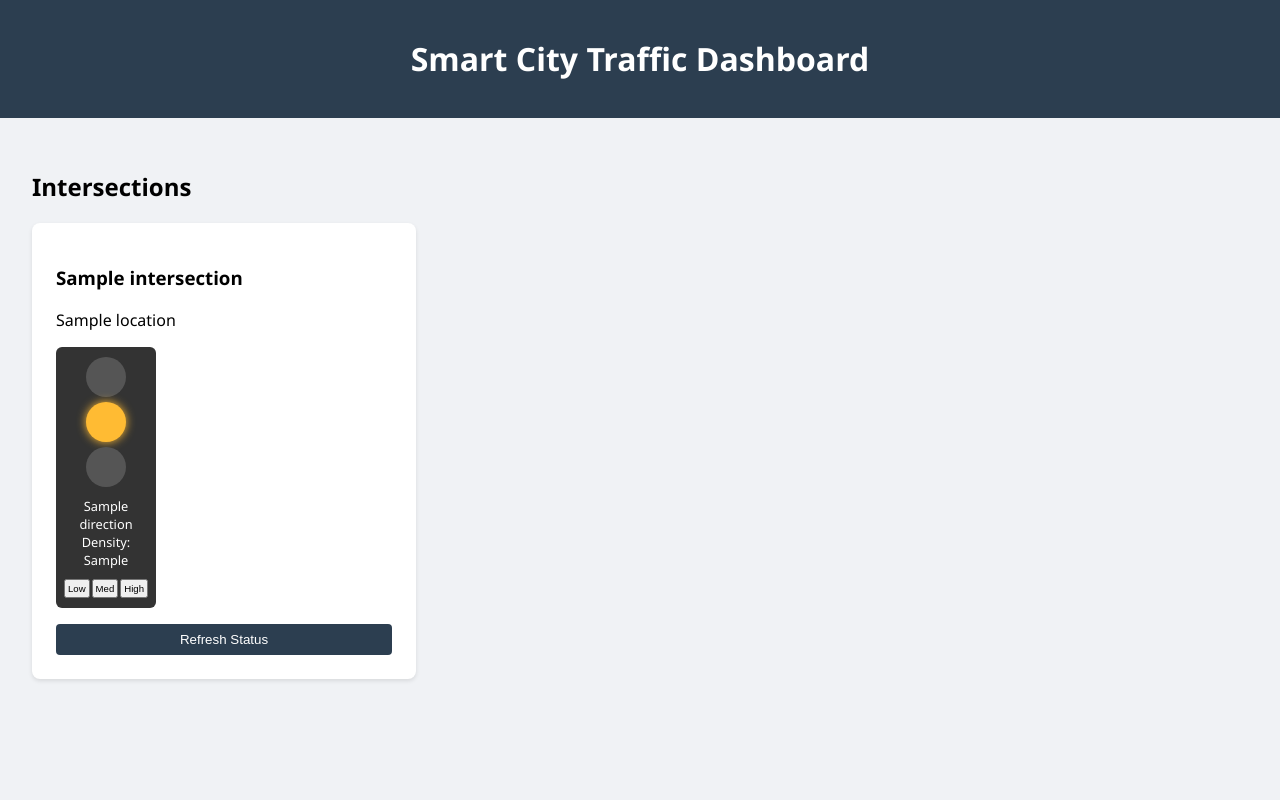
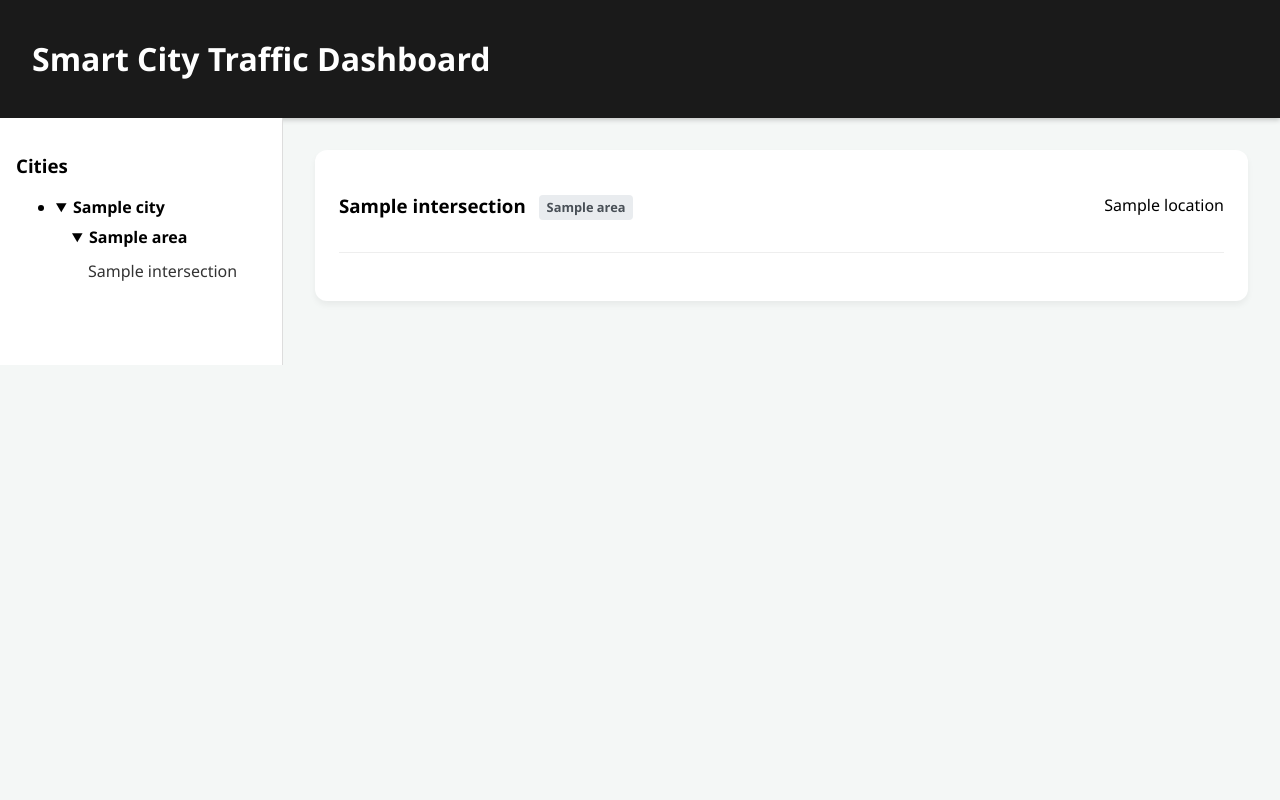
Before and after one commit to Bishwajitgarai/smart_city_traffic_management_system, a Python web app: template app/templates/dashboard.html in a window 1280 px wide. Run offline with Jinja, Linux system fonts and the light colour scheme; the template is opened without the code that fills it: most values are stand-ins (such as "Sample title", 1, 10 or a date in 2020); some libraries are stand-ins or nearby versions.

Commit message:
feat: Implement initial FastAPI application structure, database models, core traffic logic, API routes, and frontend dashboard with seeded data.

```diff
--- a/app/api/v1/api.py
+++ b/app/api/v1/api.py
@@ -1,6 +1,7 @@
 from fastapi import APIRouter
-from app.api.v1.endpoints import traffic, frontend
+from app.api.v1.endpoints import traffic, frontend, admin
 
 api_router = APIRouter()
 api_router.include_router(traffic.router, prefix="/traffic-lights", tags=["traffic-lights"])
 api_router.include_router(frontend.router, prefix="/frontend", tags=["frontend"])
+api_router.include_router(admin.router, prefix="/admin", tags=["admin"])
--- a/app/models/intersection.py
+++ b/app/models/intersection.py
@@ -1,4 +1,4 @@
-from sqlalchemy import Column, Integer, String
+from sqlalchemy import Column, Integer, String, ForeignKey
 from sqlalchemy.orm import relationship
 from app.db.base import Base
 
@@ -6,7 +6,10 @@ class Intersection(Base):
     __tablename__ = "intersections"
 
     id = Column(Integer, primary_key=True, index=True)
+    area_id = Column(Integer, ForeignKey("traffic_areas.id"))
     name = Column(String, index=True)
+    code = Column(String, unique=True, index=True)
     location = Column(String)
 
+    area = relationship("TrafficArea", back_populates="intersections")
     traffic_lights = relationship("TrafficLight", back_populates="intersection")
--- a/app/models/traffic.py
+++ b/app/models/traffic.py
@@ -11,6 +11,9 @@ class TrafficLight(Base):
     direction = Column(String)  # North, South, East, West
     status = Column(String, default="RED")  # RED, YELLOW, GREEN
     current_density = Column(Integer, default=0)
+    duration = Column(Integer, default=60) # Duration in seconds
+    last_updated = Column(DateTime(timezone=True), server_default=func.now())
+    is_manual = Column(Boolean, default=False)
     is_active = Column(Boolean, default=True)
     created_at = Column(DateTime(timezone=True), server_default=func.now())
     updated_at = Column(DateTime(timezone=True), onupdate=func.now())
--- a/app/static/css/styles.css
+++ b/app/static/css/styles.css
@@ -1,90 +1,179 @@
 body {
-    font-family: 'Segoe UI', Tahoma, Geneva, Verdana, sans-serif;
-    background-color: #f0f2f5;
+    font-family: 'Segoe UI', system-ui, sans-serif;
+    background-color: #f4f7f6;
     margin: 0;
-    padding: 0;
+    display: flex;
+    flex-direction: column;
+    height: 100vh;
 }
 
 header {
-    background-color: #2c3e50;
-    color: white;
-    padding: 1rem;
-    text-align: center;
+    background: #1a1a1a;
+    color: #fff;
+    padding: 1rem 2rem;
+    box-shadow: 0 2px 5px rgba(0, 0, 0, 0.2);
 }
 
-.dashboard {
-    padding: 2rem;
+.dashboard-container {
+    display: flex;
+    flex: 1;
+    overflow: hidden;
 }
 
-.intersections-grid {
-    display: grid;
-    grid-template-columns: repeat(auto-fill, minmax(300px, 1fr));
-    gap: 2rem;
+.sidebar {
+    width: 250px;
+    background: #fff;
+    border-right: 1px solid #ddd;
+    padding: 1rem;
+    overflow-y: auto;
+}
+
+.city-list ul {
+    list-style: none;
+    padding-left: 1rem;
+}
+
+.city-list summary {
+    cursor: pointer;
+    font-weight: 600;
+    margin-bottom: 0.5rem;
+}
+
+.city-list a {
+    text-decoration: none;
+    color: #333;
+    display: block;
+    padding: 0.2rem 0;
+}
+
+.city-list a:hover {
+    color: #007bff;
+}
+
+.main-content {
+    flex: 1;
+    padding: 2rem;
+    overflow-y: auto;
 }
 
 .intersection-card {
-    background: white;
-    border-radius: 8px;
+    background: #fff;
+    border-radius: 12px;
     padding: 1.5rem;
-    box-shadow: 0 2px 4px rgba(0,0,0,0.1);
+    margin-bottom: 2rem;
+    box-shadow: 0 4px 6px rgba(0, 0, 0, 0.05);
 }
 
-.traffic-lights {
+.card-header {
     display: flex;
-    flex-wrap: wrap;
-    gap: 1rem;
-    margin-top: 1rem;
+    justify-content: space-between;
+    align-items: center;
+    margin-bottom: 1.5rem;
+    border-bottom: 1px solid #eee;
+    padding-bottom: 1rem;
 }
 
-.traffic-light {
-    background: #333;
-    padding: 10px;
-    border-radius: 6px;
+.badge {
+    background: #e9ecef;
+    padding: 0.2rem 0.5rem;
+    border-radius: 4px;
+    font-size: 0.8rem;
+    color: #495057;
+    margin-left: 0.5rem;
+}
+
+.traffic-lights-grid {
+    display: grid;
+    grid-template-columns: repeat(auto-fit, minmax(200px, 1fr));
+    gap: 1.5rem;
+}
+
+.traffic-light-wrapper {
+    background: #f8f9fa;
+    border-radius: 8px;
+    padding: 1rem;
     display: flex;
     flex-direction: column;
     align-items: center;
-    gap: 5px;
-    width: 80px;
+}
+
+.traffic-light-body {
+    background: #222;
+    padding: 10px;
+    border-radius: 10px;
+    display: flex;
+    flex-direction: column;
+    gap: 10px;
+    margin-bottom: 1rem;
+    box-shadow: inset 0 0 10px #000;
 }
 
 .light {
-    width: 40px;
-    height: 40px;
+    width: 50px;
+    height: 50px;
     border-radius: 50%;
-    background-color: #555;
-    transition: background-color 0.3s;
+    background: #444;
+    transition: all 0.3s ease;
 }
 
-.light.red.active { background-color: #ff4444; box-shadow: 0 0 10px #ff4444; }
-.light.yellow.active { background-color: #ffbb33; box-shadow: 0 0 10px #ffbb33; }
-.light.green.active { background-color: #00C851; box-shadow: 0 0 10px #00C851; }
-
-.info {
-    color: white;
-    font-size: 0.8rem;
-    text-align: center;
-    margin-top: 5px;
+.light.red.active {
+    background: #ff3b30;
+    box-shadow: 0 0 20px #ff3b30;
 }
 
-.controls {
+.light.yellow.active {
+    background: #ffcc00;
+    box-shadow: 0 0 20px #ffcc00;
+}
+
+.light.green.active {
+    background: #34c759;
+    box-shadow: 0 0 20px #34c759;
+}
+
+.light-info {
+    text-align: center;
+    width: 100%;
+}
+
+.direction {
+    font-weight: bold;
+    display: block;
+    margin-bottom: 0.5rem;
+}
+
+.timer {
+    font-family: 'Courier New', monospace;
+    font-size: 1.5rem;
+    font-weight: bold;
+    color: #333;
+    margin-bottom: 0.5rem;
+}
+
+.btn-group {
     display: flex;
+    justify-content: center;
     gap: 2px;
     margin-top: 5px;
 }
 
-.controls button {
-    font-size: 0.6rem;
-    padding: 2px;
+.btn-group button {
+    font-size: 0.7rem;
+    padding: 2px 5px;
     cursor: pointer;
 }
 
-.refresh-btn {
-    margin-top: 1rem;
+.manual-btn {
+    margin-top: 10px;
     width: 100%;
-    padding: 0.5rem;
-    background-color: #2c3e50;
+    background: #6c757d;
     color: white;
     border: none;
+    padding: 5px;
     border-radius: 4px;
     cursor: pointer;
 }
+
+.manual-btn:hover {
+    background: #5a6268;
+}
--- a/app/templates/dashboard.html
+++ b/app/templates/dashboard.html
@@ -1,35 +1,129 @@
 {% extends "base.html" %}
 
 {% block content %}
-<div class="dashboard">
-    <h2>Intersections</h2>
-    <div class="intersections-grid">
-        {% for intersection in intersections %}
-        <div class="intersection-card">
-            <h3>{{ intersection.name }}</h3>
-            <p>{{ intersection.location }}</p>
-            <div class="traffic-lights">
-                {% for light in intersection.traffic_lights %}
-                <div class="traffic-light" id="light-{{ light.id }}">
-                    <div class="light red {% if light.status == 'RED' %}active{% endif %}"></div>
-                    <div class="light yellow {% if light.status == 'YELLOW' %}active{% endif %}"></div>
-                    <div class="light green {% if light.status == 'GREEN' %}active{% endif %}"></div>
-                    <div class="info">
-                        <span>{{ light.direction }}</span>
-                        <span>Density: {{ light.current_density }}</span>
+<div class="dashboard-container">
+    <aside class="sidebar">
+        <h3>Cities</h3>
+        <ul class="city-list">
+            {% for city in cities %}
+            <li>
+                <details open>
+                    <summary>{{ city.name }}</summary>
+                    <ul>
+                        {% for area in city.areas %}
+                        <li>
+                            <details open>
+                                <summary>{{ area.name }}</summary>
+                                <ul>
+                                    {% for intersection in area.intersections %}
+                                    <li><a href="#intersection-{{ intersection.id }}">{{ intersection.name }}</a></li>
+                                    {% endfor %}
+                                </ul>
+                            </details>
+                        </li>
+                        {% endfor %}
+                    </ul>
+                </details>
+            </li>
+            {% endfor %}
+        </ul>
+    </aside>
+
+    <div class="main-content">
+        {% for city in cities %}
+            {% for area in city.areas %}
+                {% for intersection in area.intersections %}
+                <div id="intersection-{{ intersection.id }}" class="intersection-card">
+                    <div class="card-header">
+                        <h3>{{ intersection.name }} <span class="badge">{{ area.name }}</span></h3>
+                        <span class="location">{{ intersection.location }}</span>
                     </div>
-                    <!-- Simulation Controls -->
-                    <div class="controls">
-                        <button hx-post="/api/v1/frontend/simulate/{{ light.id }}/density?value=10" hx-swap="none">Low</button>
-                        <button hx-post="/api/v1/frontend/simulate/{{ light.id }}/density?value=50" hx-swap="none">Med</button>
-                        <button hx-post="/api/v1/frontend/simulate/{{ light.id }}/density?value=90" hx-swap="none">High</button>
+
+                    <div class="traffic-lights-grid">
+                        {% for light in intersection.traffic_lights %}
+                        <div class="traffic-light-wrapper" id="light-{{ light.id }}" data-id="{{ light.id }}">
+                            <div class="traffic-light-body">
+                                <div class="light red"></div>
+                                <div class="light yellow"></div>
+                                <div class="light green"></div>
+                            </div>
+                            <div class="light-info">
+                                <span class="direction">{{ light.direction }}</span>
+                                <div class="timer">--</div>
+                                <div class="density-control">
+                                    <small>Density: <span class="density-val">{{ light.current_density }}</span></small>
+                                    <div class="btn-group">
+                                        <button onclick="updateDensity({{ light.id }}, 10)">Low</button>
+                                        <button onclick="updateDensity({{ light.id }}, 50)">Med</button>
+                                        <button onclick="updateDensity({{ light.id }}, 90)">High</button>
+                                    </div>
+                                </div>
+                                <div class="admin-control">
+                                    <button class="manual-btn" onclick="toggleManual({{ light.id }})">Manual Override</button>
+                                </div>
+                            </div>
+                        </div>
+                        {% endfor %}
                     </div>
                 </div>
                 {% endfor %}
-            </div>
-            <button class="refresh-btn" onclick="window.location.reload()">Refresh Status</button>
-        </div>
+            {% endfor %}
         {% endfor %}
     </div>
 </div>
+
+<script>
+    // Real-time Sync Logic
+    async function syncState() {
+        try {
+            const response = await fetch('/api/v1/frontend/sync');
+            const data = await response.json();
+
+            for (const [id, state] of Object.entries(data)) {
+                updateLight(id, state);
+            }
+        } catch (e) {
+            console.error("Sync failed", e);
+        }
+    }
+
+    function updateLight(id, state) {
+        const wrapper = document.getElementById(`light-${id}`);
+        if (!wrapper) return;
+
+        // Update Lights
+        wrapper.querySelectorAll('.light').forEach(el => el.classList.remove('active'));
+        const activeLight = wrapper.querySelector(`.light.${state.status.toLowerCase()}`);
+        if (activeLight) activeLight.classList.add('active');
+
+        // Update Timer
+        const timerEl = wrapper.querySelector('.timer');
+        if (state.end_time) {
+            const now = Date.now() / 1000;
+            const remaining = Math.max(0, Math.ceil(state.end_time - now));
+            timerEl.textContent = remaining + "s";
+        } else {
+            timerEl.textContent = "--";
+        }
+    }
+
+    async function updateDensity(id, val) {
+        await fetch(`/api/v1/frontend/simulate/${id}/density?value=${val}`, { method: 'POST' });
+    }
+
+    async function toggleManual(id) {
+        const status = prompt("Enter status (RED, YELLOW, GREEN):", "RED");
+        if (status) {
+            await fetch(`/api/v1/admin/traffic-lights/${id}/manual`, {
+                method: 'POST',
+                headers: {'Content-Type': 'application/json'},
+                body: JSON.stringify({status: status.toUpperCase(), duration: 60})
+            });
+        }
+    }
+
+    // Sync every 1 second
+    setInterval(syncState, 1000);
+    syncState(); // Initial call
+</script>
 {% endblock %}
```
Also changed, not shown: app/api/v1/endpoints/admin.py (added, +21 -0 lines), app/api/v1/endpoints/frontend.py (+16 -2 lines), app/core/traffic_logic.py (+39 -27 lines), app/main.py (+37 -14 lines), app/models/city.py (added, +23 -0 lines).
